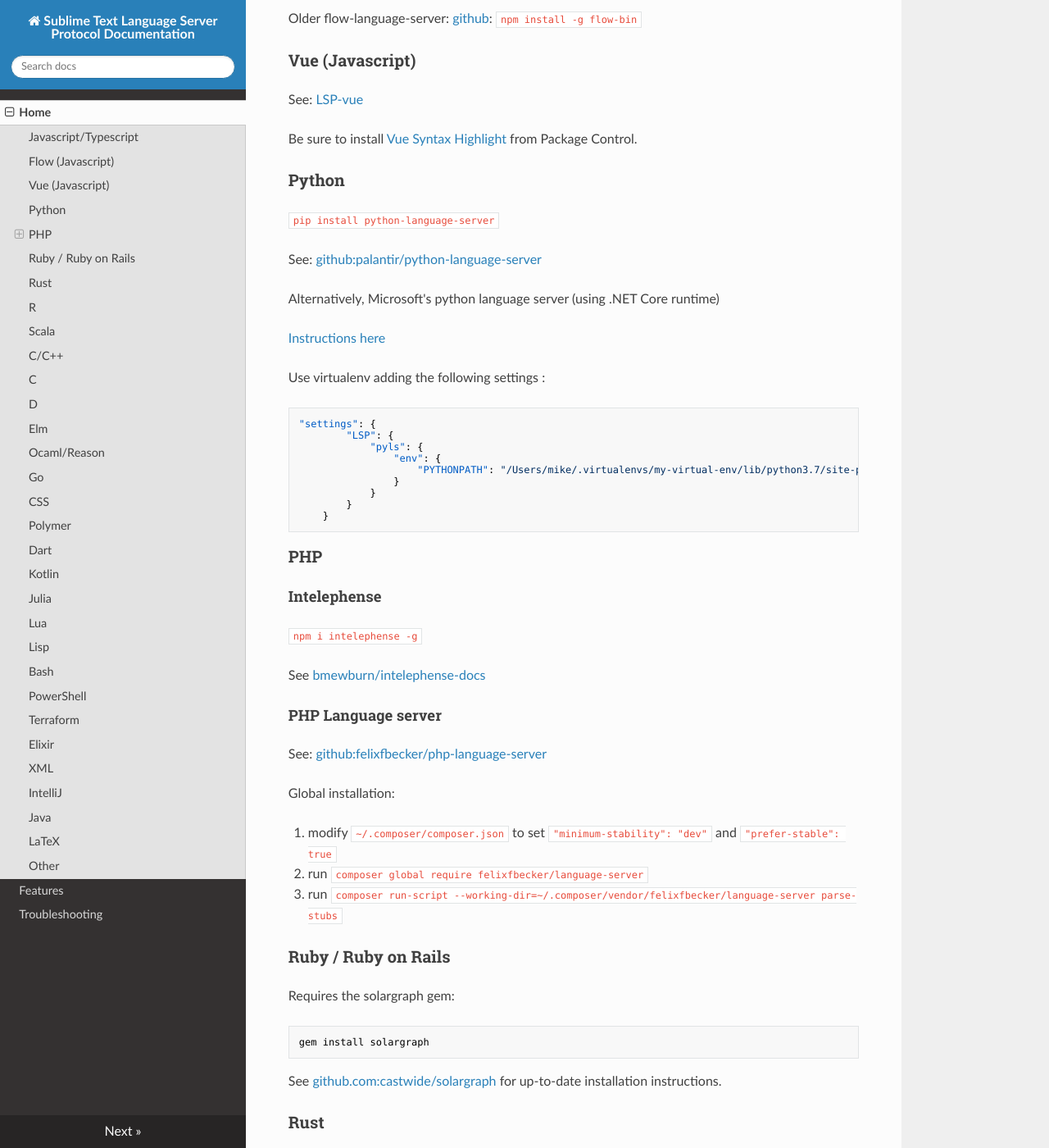
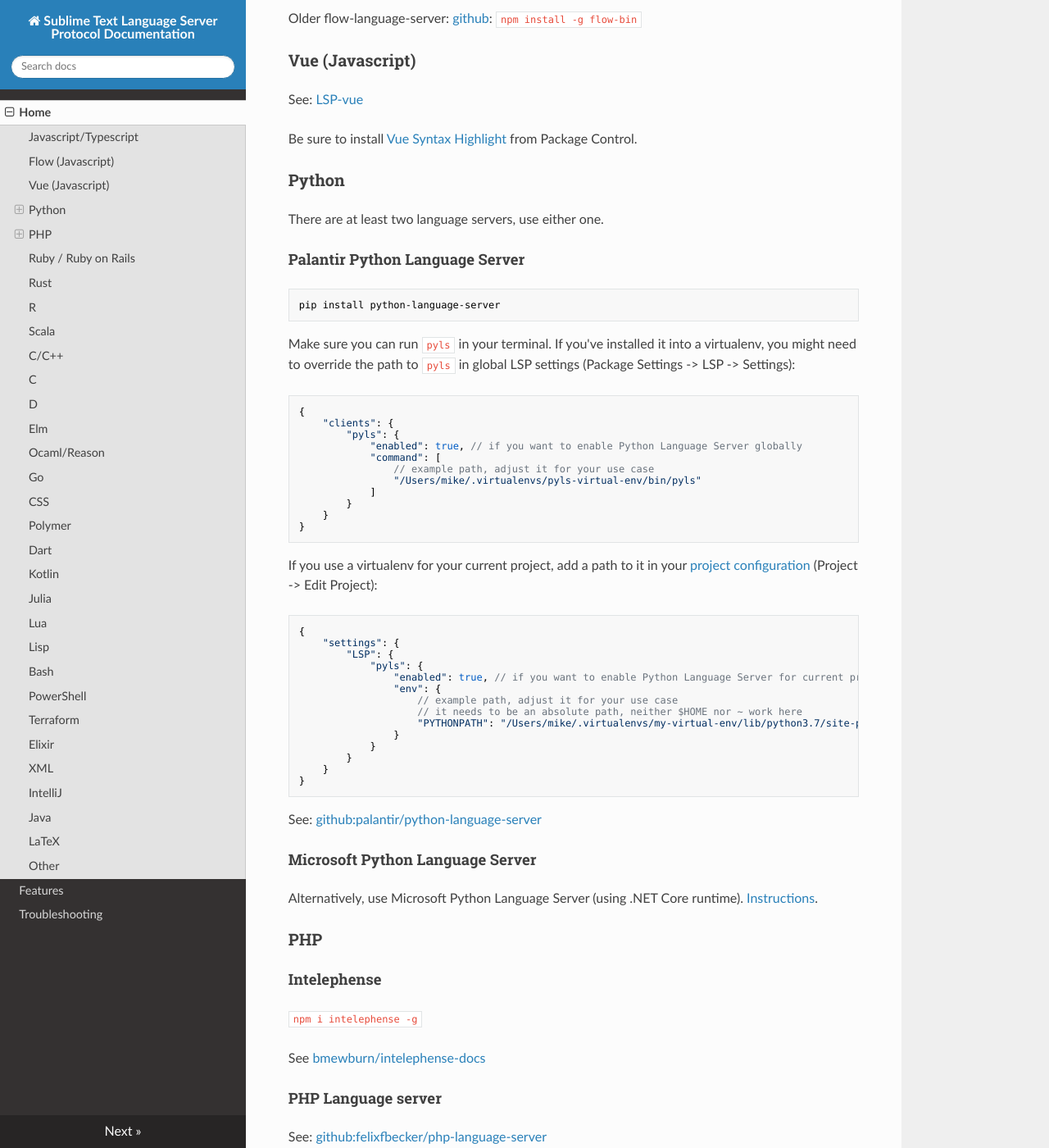
Before and after one commit to sublimelsp/LSP, an MkDocs documentation site: the page built from docs/index.md, in a window 1280 px wide and 1400 px high, scrolled down 656 px. Shown: the whole window at 82% size. Built offline with MkDocs 1.6.1, drawn with Linux system fonts in a browser that asks for light colours; nearby versions of some CDN libraries.

Commit message:
Update Python Language Server setup instructions

````diff
--- a/docs/index.md
+++ b/docs/index.md
@@ -34,27 +34,55 @@
 
 ### Python<a name="python"></a>
 
-`pip install python-language-server`
+There are at least two language servers, use either one.
 
-See: [github:palantir/python-language-server](https://github.com/palantir/python-language-server)
+#### Palantir Python Language Server
 
-Alternatively, Microsoft's python language server (using .NET Core runtime)
+```sh
+pip install python-language-server
+```
 
-[Instructions here](https://github.com/Microsoft/python-language-server/blob/master/Using_in_sublime_text.md)
+Make sure you can run `pyls` in your terminal. If you've installed it into a virtualenv, you might need to override the path to `pyls` in global LSP settings (Package Settings -> LSP -> Settings):
 
-Use virtualenv adding the following settings :
 
-```json
-"settings": {
+```js
+{
+    "clients": {
+        "pyls": {
+            "enabled": true, // if you want to enable Python Language Server globally
+            "command": [
+                // example path, adjust it for your use case
+                "/Users/mike/.virtualenvs/pyls-virtual-env/bin/pyls"
+            ]
+        }
+    }
+}
+```
+
+If you use a virtualenv for your current project, add a path to it in your [project configuration](https://www.sublimetext.com/docs/3/projects.html) (Project -> Edit Project):
+
+```js
+{
+    "settings": {
         "LSP": {
             "pyls": {
+                "enabled": true, // if you want to enable Python Language Server for current project only
                 "env": {
+                    // example path, adjust it for your use case
+                    // it needs to be an absolute path, neither $HOME nor ~ work here
                     "PYTHONPATH": "/Users/mike/.virtualenvs/my-virtual-env/lib/python3.7/site-packages"
                 }
             }
         }
     }
+}
 ```
+
+See: [github:palantir/python-language-server](https://github.com/palantir/python-language-server)
+
+#### Microsoft Python Language Server
+
+Alternatively, use Microsoft Python Language Server (using .NET Core runtime). [Instructions](https://github.com/Microsoft/python-language-server/blob/master/Using_in_sublime_text.md).
 
 ### PHP<a name="php"></a>
 
````
